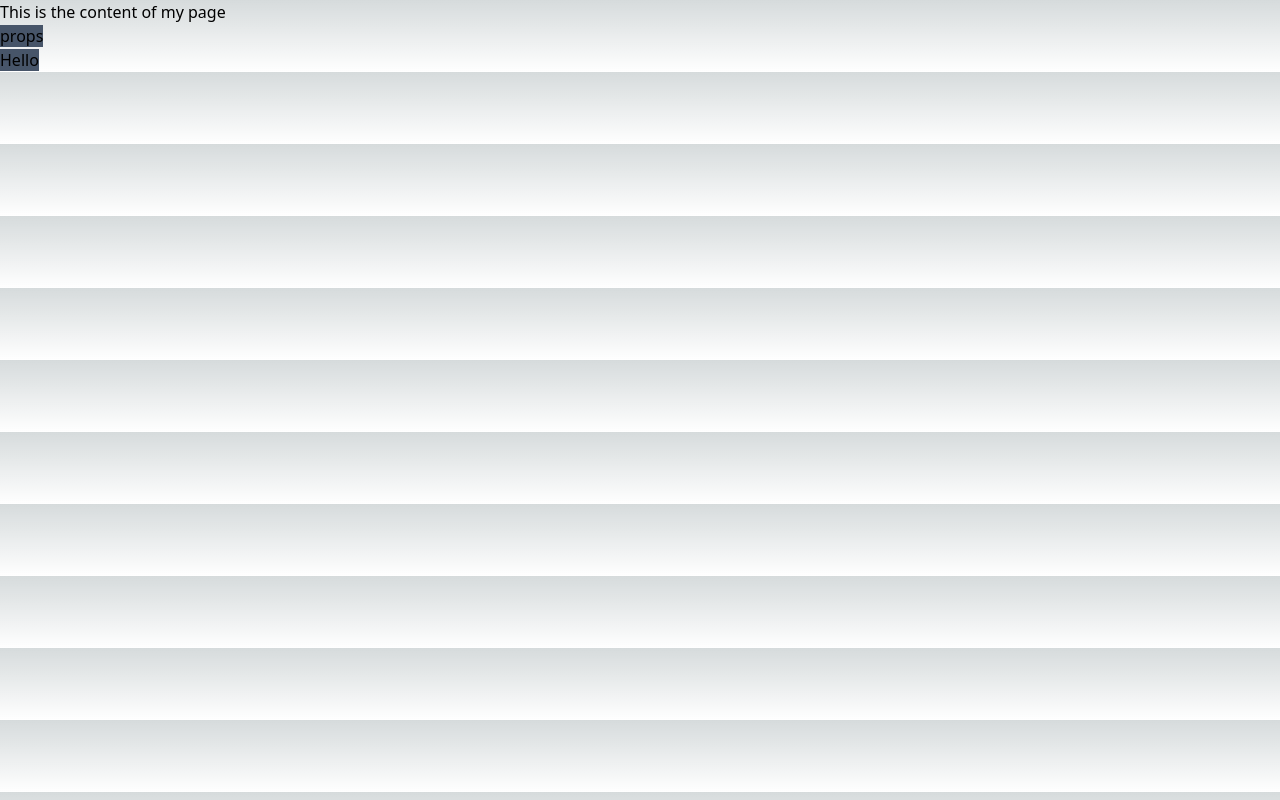
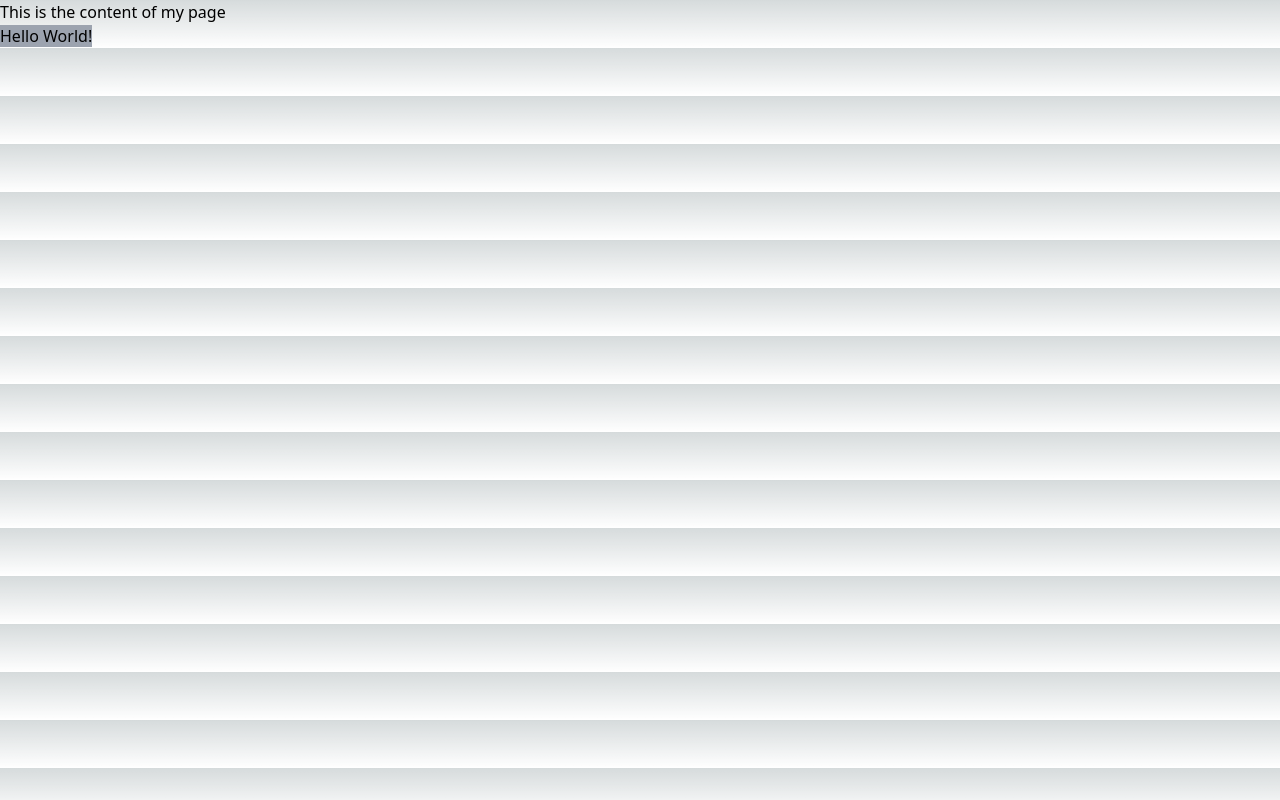
Before and after one commit to etorralba/type-speed-test-etorralba, a Next.js app in the folder client/: page / in a window 1280 px wide. Built offline with nearby package versions, Linux system fonts and the light colour scheme.

Commit message:
style: 💄 Added Styles for Wrong, Remaining and Correct Keys

```diff
--- a/client/src/components/TypeParagraph/TypeParagraph.tsx
+++ b/client/src/components/TypeParagraph/TypeParagraph.tsx
@@ -5,9 +5,7 @@ type TypeParagraphProps = {
 }
 
 const TypeParagraph = (props: TypeParagraphProps) => {
-  // let listText = props.text.split('')
-  let listText = 'props\nHello'.split('')
-  console.log(listText)
+  const listText = props.text.split('')
 
   // State for keys pressed and current character
   const [keysPressed, setKeysPressed] = useState<string[]>([])
@@ -18,11 +16,7 @@ const TypeParagraph = (props: TypeParagraphProps) => {
   const [displayText, setDisplayText] = useState<string[]>([...listText])
 
   useEffect(() => {
-    // Event listener to handle key presses
-    const handleKeyDown = (event: KeyboardEvent) => {
-      const { key } = event
-
-      const isSpecialKey = [
+    const SPECIAL_KEYS = [
       'Shift',
       'Control',
       'Alt',
@@ -34,20 +28,19 @@ const TypeParagraph = (props: TypeParagraphProps) => {
       'CapsLock',
       'Meta',
       'Unidentified',
-      ].includes(key)
+    ]
 
-      if (!isSpecialKey) {
+    // Event listener to handle key presses
+    const handleKeyDown = (event: KeyboardEvent) => {
+      const { key } = event
+      if (!SPECIAL_KEYS.includes(key)) {
         if (
-          parseKeys(key) == currentCharacter.key &&
-          keysPressed.length == 0 &&
-          currentCharacter.position != listText.length - 1
+          parseKeys(key) === currentCharacter.key &&
+          keysPressed.length === 0
         ) {
           moveToNextCharacter()
-        } else if (key == 'Backspace') {
+        } else if (key === 'Backspace') {
           handleBackSpace()
-        } else if (currentCharacter.position == listText.length - 1) {
-          console.log('Test ended!')
-          document.removeEventListener('keydown', handleKeyDown)
         } else {
           handleIncorrectKey(key)
         }
@@ -56,23 +49,20 @@ const TypeParagraph = (props: TypeParagraphProps) => {
 
     // Parse special keys to string value
     const parseKeys = (key: string) => {
-      let parsedKey: string
-      if (key == 'Enter') {
-        parsedKey = '\n'
-      } else {
-        parsedKey = key
-      }
-      return parsedKey
+      return key === 'Enter' ? '\n' : key
     }
 
     // Moves to the next character and updates state
     const moveToNextCharacter = () => {
       const newPosition = currentCharacter.position + 1
-
       setCurrentCharacter({
         key: listText[newPosition],
         position: newPosition,
       })
+
+      if (newPosition === listText.length) {
+        console.log('Test ended!')
+      }
     }
 
     // Handles the Backspace key press and updates state
@@ -91,13 +81,7 @@ const TypeParagraph = (props: TypeParagraphProps) => {
 
     // Handles an incorrect key press and updates state
     const handleIncorrectKey = (key: string) => {
-      let parsedKey: string
-      if (key == 'Enter') {
-        parsedKey = '\n'
-      } else {
-        parsedKey = key
-      }
-      setKeysPressed((prevKeys) => [...prevKeys, parsedKey])
+      setKeysPressed((prevKeys) => [...prevKeys, parseKeys(key)])
     }
 
     const calculateDisplayText = () => {
@@ -119,17 +103,27 @@ const TypeParagraph = (props: TypeParagraphProps) => {
     }
   }, [currentCharacter, keysPressed])
 
-  useEffect(() => {
-    console.log(keysPressed)
-    console.log(currentCharacter)
-  }, [keysPressed, currentCharacter, displayText])
+  return (
+    <span className="">
+      {displayText.map((char, index) => {
+        const keyPressedLength = keysPressed.length
+        let charStyle: string
+        if (
+          index <= currentCharacter.position + keyPressedLength - 1 &&
+          index >= currentCharacter.position
+        ) {
+          // Wrong
+          charStyle = `bg-red-400`
+        } else if (index < currentCharacter.position) {
+          // Correct
+          charStyle = `bg-green-400`
+        } else {
+          // Remaining
+          charStyle = `bg-gray-400`
+        }
 
         return (
-    <span className="bg-slate-400">
-      {displayText.map((char, index) => {
-        // Correct Typed Words
-        return (
-          <span className="bg-slate-600" key={char + index}>
+          <span className={charStyle} key={char + index}>
             {char}
             {char == '\n' ? <br /> : <></>}
           </span>
```
Lines whose indentation alone changed are shown as unchanged.
